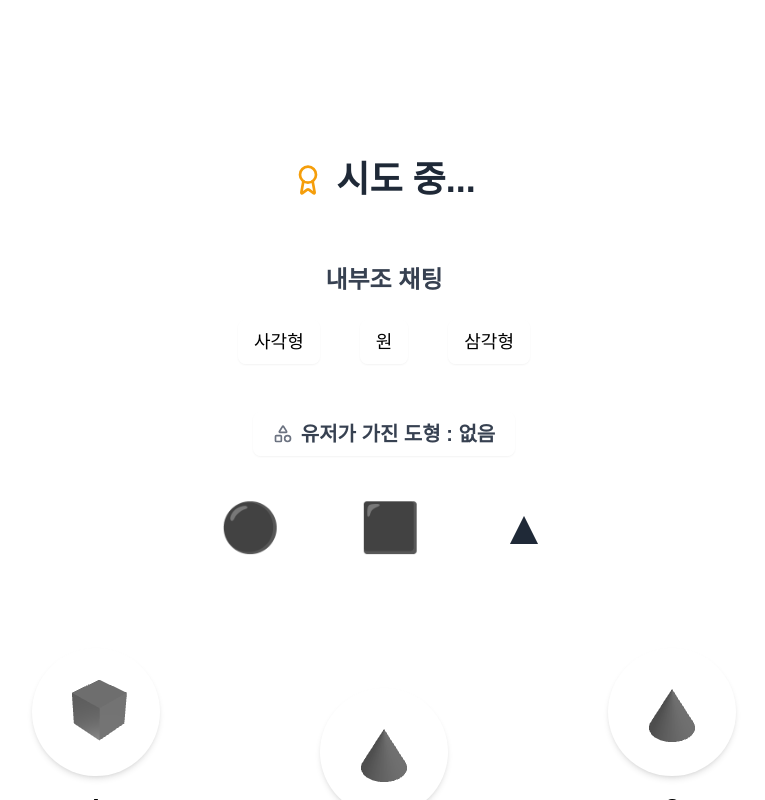
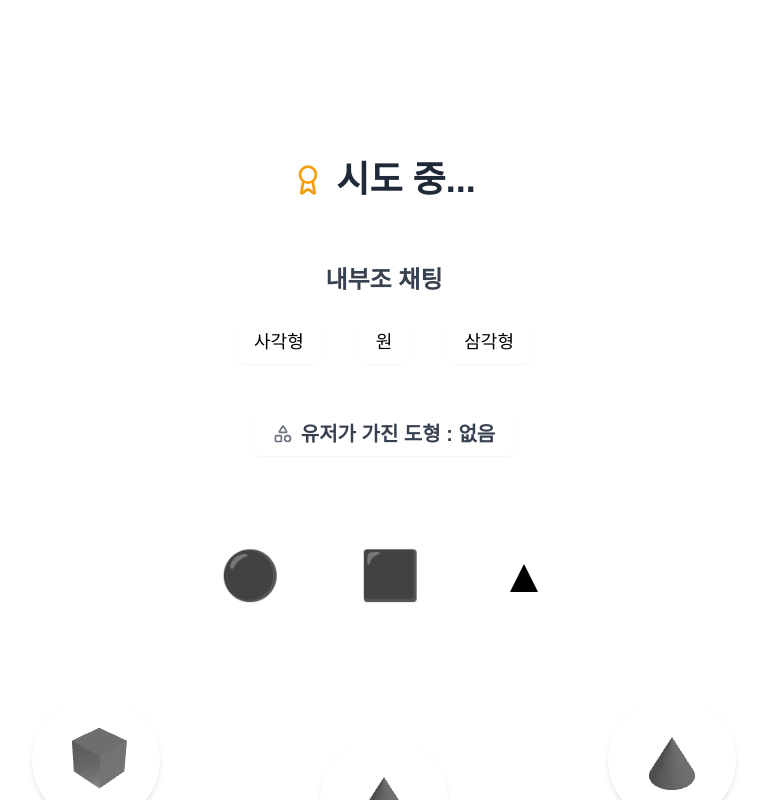
Before and after one commit to alphaorderly/learnVerity, a React (Vite) app: page / in a window 1280 px wide. Shown: the part 1530-2330 px from the top of the page, without its empty margins (416-1181 px from the left). Built offline with nearby package versions, Linux system fonts and the light colour scheme; a web font is replaced by a local one.

Commit message:
fix: 모바일 환경에서 버그 나는것 수정
- 상태관리 최적화

```diff
--- a/package.json
+++ b/package.json
@@ -4,7 +4,7 @@
     "version": "0.0.0",
     "type": "module",
     "scripts": {
-        "dev": "vite",
+        "dev": "vite --host",
         "build": "tsc -b && vite build",
         "lint": "eslint . --ext ts,tsx --report-unused-disable-directives --max-warnings 0 --fix",
         "preview": "vite preview"
--- a/src/components/Icon/Github.tsx
+++ b/src/components/Icon/Github.tsx
@@ -5,7 +5,7 @@ const Github = () => {
 
     return (
         <div
-            className="cursor-pointer transition-colors hover:opacity-50"
+            className="cursor-pointer"
             onClick={click}
         >
             <svg
--- a/src/components/Shadow/WeirdShadow.tsx
+++ b/src/components/Shadow/WeirdShadow.tsx
@@ -1,12 +1,7 @@
 import React from 'react'
-import { motion } from 'framer-motion'
 
 const WeirdShadow: React.FC = () => (
-    <motion.svg
-        initial={{ scale: 0.5, opacity: 0.5 }}
-        animate={{ scale: 1, opacity: 1 }}
-        exit={{ scale: 0, opacity: 0 }}
-        transition={{ duration: 1 }}
+    <svg
         className="size-full"
         viewBox="0 0 100 100"
     >
@@ -14,7 +9,7 @@ const WeirdShadow: React.FC = () => (
             d="M10 20 L30 10 L50 20 L70 10 L90 20 L80 50 L90 80 L70 90 L50 80 L30 90 L10 80 L20 50 Z"
             className="fill-current text-black"
         />
-    </motion.svg>
+    </svg>
 )
 
 export default WeirdShadow
--- a/src/pages/Inner/InnerStage.tsx
+++ b/src/pages/Inner/InnerStage.tsx
@@ -150,7 +150,7 @@ const InnerStage: FC = () => {
             <div className="mx-auto p-8">
                 <div className="grid grid-cols-3 gap-8">
                     {playerPosition.map(position => (
-                        <div className="rounded-2xl bg-white/50 p-6  transition-transform hover:scale-[1.02] lg:p-8">
+                        <div className="rounded-2xl bg-white/50 p-6 lg:p-8">
                             <InnerSingle
                                 index={position}
                                 innerPlayers={innerPlayers}
--- a/src/pages/MainStage.tsx
+++ b/src/pages/MainStage.tsx
@@ -28,7 +28,7 @@ const MainStage: FC = () => {
                                 id="language_select"
                                 onChange={changeLanguage}
                                 defaultValue={i18n.language}
-                                className="w-full cursor-pointer appearance-none rounded-lg border border-gray-200 bg-gray-50 px-4 py-3 text-lg font-medium text-gray-700 transition-colors hover:bg-gray-100 focus:border-blue-500 focus:outline-none focus:ring-2 focus:ring-blue-200"
+                                className="w-full cursor-pointer appearance-none rounded-lg border border-gray-200 bg-gray-50 px-4 py-3 text-lg font-medium text-gray-700 focus:border-blue-500 focus:outline-none focus:ring-2 focus:ring-blue-200"
                             >
                                 <option value="en" className="py-2">
                                     🇺🇸 English / 영어
--- a/src/pages/Outer/OuterStage.tsx
+++ b/src/pages/Outer/OuterStage.tsx
@@ -1,3 +1,4 @@
+/* eslint-disable default-case */
 /* eslint-disable react-hooks/exhaustive-deps */
 import { useAtom, useAtomValue } from 'jotai'
 import { useTranslation } from 'react-i18next'
@@ -24,7 +25,7 @@ const Recipe = ({
     result: Shape
     translate: (shape: Shape) => string
 }) => (
-    <div className="flex items-center justify-between rounded-xl bg-white/80 p-6 shadow-sm transition-all hover:scale-[1.02]">
+    <div className="flex items-center justify-between rounded-xl bg-white/80 p-6 shadow-sm">
         <div className="flex items-center gap-12">
             <div className="flex items-center gap-6">
                 <div className="flex flex-col items-center gap-2">
@@ -72,13 +73,9 @@ const OuterStage = () => {
     const [outerStatue, setOuterStatue] = useAtom(outerStatues)
     const [player, setPlayer] = useAtom(outerPlayer)
 
-    const [pickShapes, setPickShapes] = useState<boolean[]>([
-        false,
-        false,
-        false,
-    ])
-
-    const bottomShapes = [Shape.Circle, Shape.Square, Shape.Triangle]
+    const [leftPick, setLeftPick] = useState<boolean>(false)
+    const [middlePick, setMiddlePick] = useState<boolean>(false)
+    const [rightPick, setRightPick] = useState<boolean>(false)
 
     const [changeShape, setChangeShape] = useState<[Shape | null, number]>([
         null,
@@ -200,34 +197,56 @@ const OuterStage = () => {
                     </div>
 
                     <div className="mt-12 flex items-center gap-20">
-                        {bottomShapes.map((shape, index) => (
+                        <div className="mt-12 flex items-center gap-20">
                             <div
-                                key={shape}
                                 onClick={() => {
-                                    if (pickShapes[index]) return
-                                    setPlayer(shapeAdder(player, shape))
-                                    setPickShapes(prev =>
-                                        prev
-                                            .slice(0, index)
-                                            .concat(true)
-                                            .concat(prev.slice(index + 1))
+                                    setLeftPick(true)
+                                    setPlayer(shapeAdder(player, Shape.Circle))
+                                }}
+                                className="cursor-pointer text-5xl"
+                                style={{
+                                    display: leftPick ? 'none' : 'block',
+                                }}
+                            >
+                                {shapes[Shape.Circle]}
+                            </div>
+                            <div
+                                onClick={() => {
+                                    setMiddlePick(true)
+                                    setPlayer(shapeAdder(player, Shape.Square))
+                                }}
+                                className="cursor-pointer text-5xl"
+                                style={{
+                                    display: middlePick ? 'none' : 'block',
+                                }}
+                            >
+                                {shapes[Shape.Square]}
+                            </div>
+                            <div
+                                onClick={() => {
+                                    setRightPick(true)
+                                    setPlayer(
+                                        shapeAdder(player, Shape.Triangle)
                                     )
                                 }}
-                                className={`cursor-pointer text-5xl transition-transform hover:scale-110 ${
-                                    pickShapes[index]
-                                        ? 'text-transparent'
-                                        : 'text-gray-800'
-                                }`}
+                                className="cursor-pointer text-5xl"
+                                style={{
+                                    display: rightPick ? 'none' : 'block',
+                                }}
                             >
-                                {shapes[shape]}
+                                {shapes[Shape.Triangle]}
                             </div>
-                        ))}
+                        </div>
                     </div>
 
-                    {pickShapes.some(item => item) && (
+                    {(leftPick || rightPick || middlePick) && (
                         <button
-                            className="mt-10 rounded-lg bg-gray-800 px-8 py-3 font-medium text-white transition-colors hover:bg-gray-700"
-                            onClick={() => setPickShapes([false, false, false])}
+                            className="mt-10 rounded-lg bg-gray-800 px-8 py-3 font-medium text-white"
+                            onClick={() => {
+                                setLeftPick(false)
+                                setMiddlePick(false)
+                                setRightPick(false)
+                            }}
                             type="button"
                         >
                             {t('reset')}
@@ -240,7 +259,7 @@ const OuterStage = () => {
                                 key={index}
                                 className={`flex flex-col items-center gap-12 ${index === 1 ? 'relative top-10' : ''}`}
                             >
-                                <div className="rounded-2xl bg-white/50 p-4 transition-transform hover:scale-[1.02]">
+                                <div className="rounded-2xl bg-white/50 p-4">
                                     <PlayerStatue
                                         shape={shapeAdder(
                                             outerStatue[index][0],
```
Also changed, not shown: src/pages/Inner/InnerSingle.tsx (+6 -6 lines).
